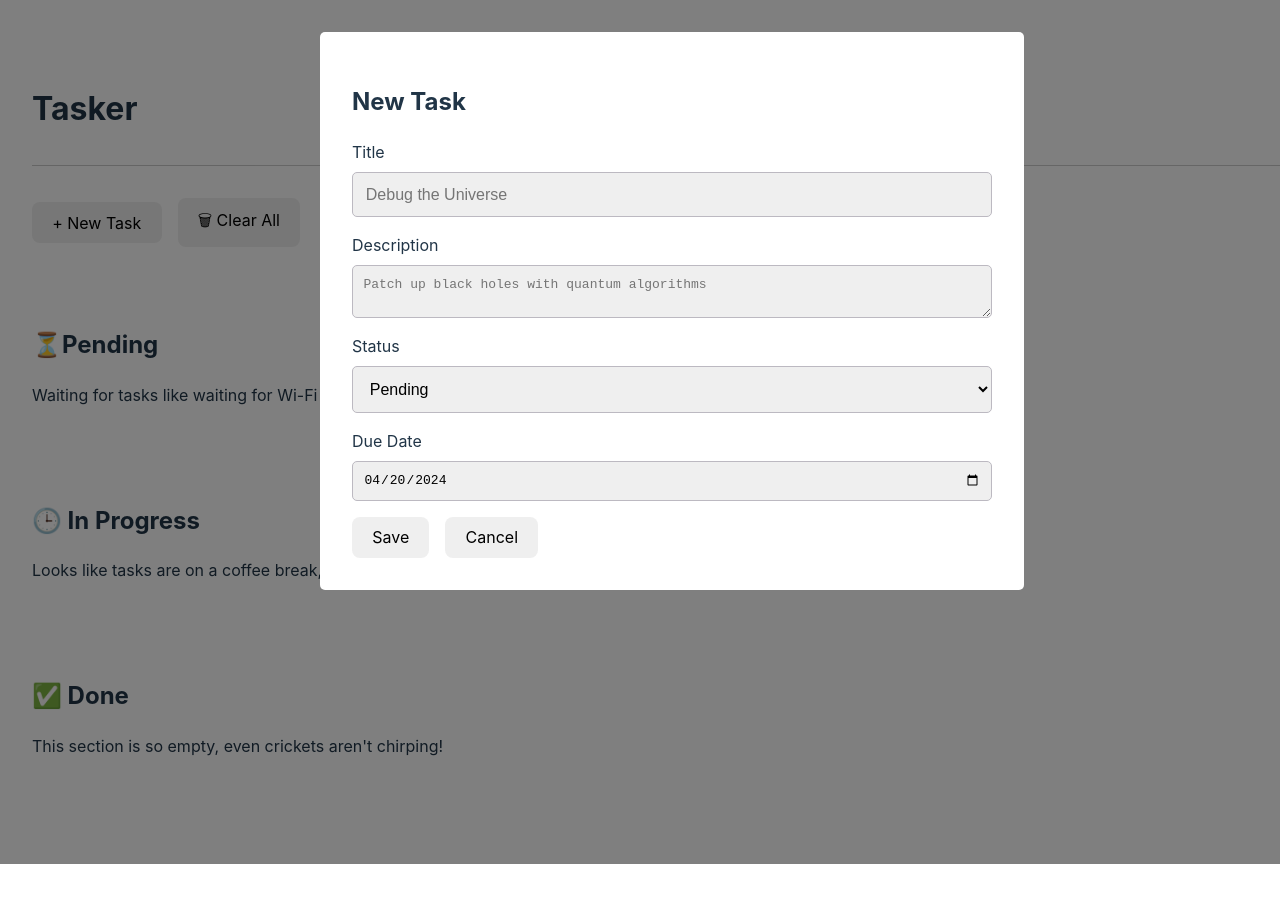
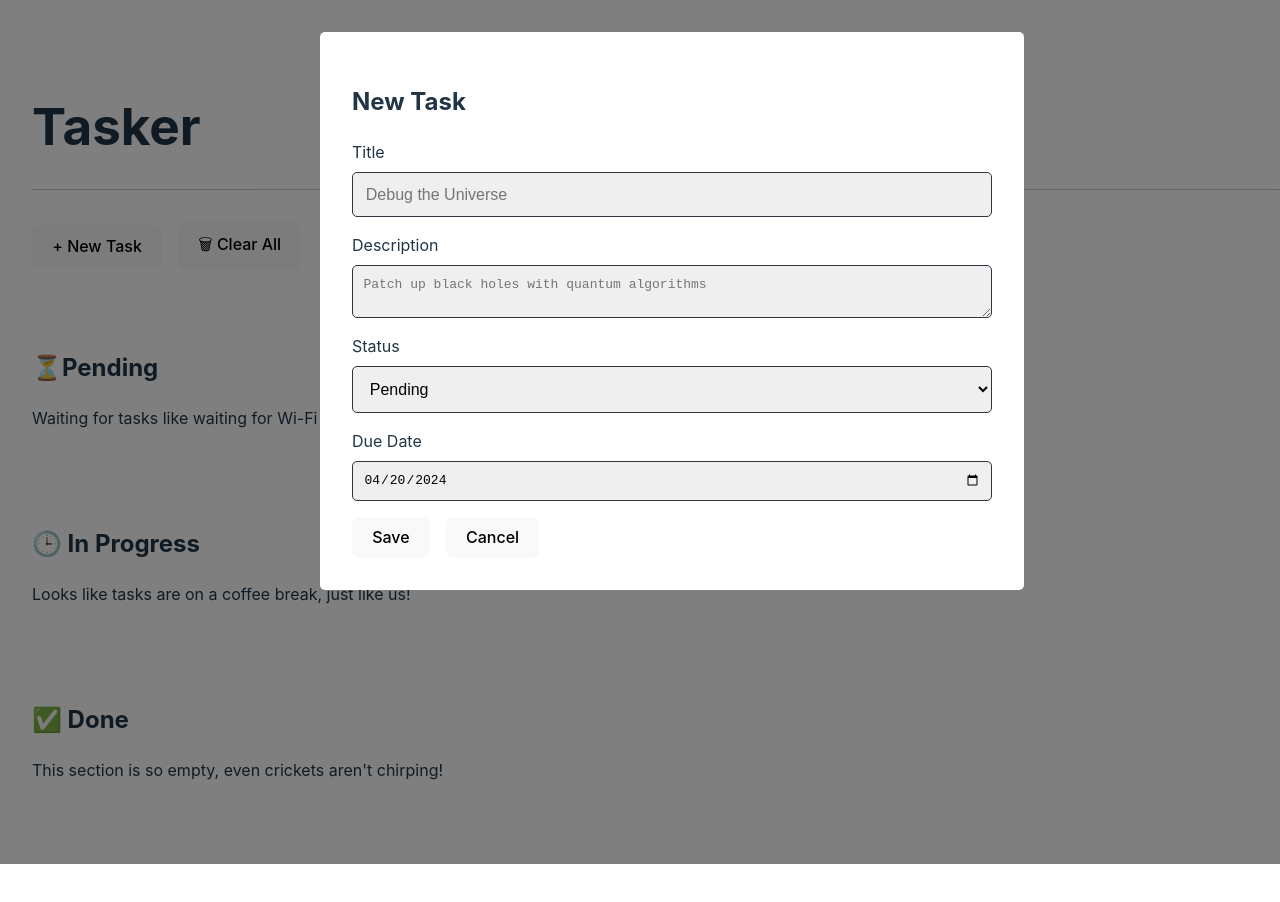
Before and after one commit to nani-samireddy/tasker, a React (Vite) app: page / in a window 1280 px wide. Both pictures are taken after a click on the button "+ New Task". Shown: the top 902 px of the page. Built offline with nearby package versions, Linux system fonts and the light colour scheme.

Commit message:
Fix css variables

```diff
--- a/src/App.css
+++ b/src/App.css
@@ -20,13 +20,13 @@
     left: 0;
     width: 100vw;
     height: 100%;
-    background-color: rgba(0, 0, 0, 0.5);
+    background-color: #00000080;
     z-index: 100;
 }
 
 .modal-content {
     position: relative;
-    background-color: var(--color-accent);
+    background-color: var(--modal-background-color);
     padding: 2em;
     border-radius: 5px;
     width: 80%;
@@ -46,8 +46,8 @@ input,
 textarea,
 select {
     padding: 0.8em;
-    border: 1px solid #363040;
-    background-color: var(--color-light-form-bg);
+    border: 1px solid var(--input-border-color);
+    background-color: var(--input-background-color);
     border-radius: 5px;
     outline: none;
     font-size: 1em;
@@ -82,7 +82,7 @@ input[type="color"] {
 
 .todo-card {
     padding: 2em;
-    background-color: var(--color-light-background);
+    background-color: var(--input-background-color);
     border-radius: 5px;
     display: flex;
     flex-direction: column;
@@ -91,10 +91,10 @@ input[type="color"] {
     gap: 3px;
     width: 80%;
     transition: all 0.25s;
-    filter: drop-shadow(0 0 10px rgba(43, 43, 45, 0.164));
+    filter: drop-shadow(0 0 10px #2b2b2d2a);
 }
 .todo-card:hover {
-    filter: drop-shadow(0 0 10px rgba(5, 19, 69, 0.141));
+    filter: drop-shadow(0 0 10px var(--color-backdrop));
     transform: scale(1.02);
 }
 
@@ -105,7 +105,7 @@ input[type="color"] {
 
 .todo-card:has(.todo-status.todo-status-completed):hover,
 .outdated {
-    filter: grayscale(1) drop-shadow(0 0 10px rgba(5, 19, 69, 0.141));
+    filter: grayscale(1) drop-shadow(0 0 10px var(--color-backdrop));
     opacity: 0.6;
 }
 
@@ -143,17 +143,17 @@ input[type="color"] {
 }
 
 .todo-status.todo-status-completed {
-    background-color: #00ff00;
+    background-color: var(--todo-status-completed);
     color: #000;
 }
 
 .todo-status.todo-status-pending {
-    background-color: #ff0000;
-    color: #fff;
+    background-color: var(--todo-status-pending);
+    color: var(--color-white);
 }
 
 .todo-status.todo-status-in-progress {
-    background-color: #ffcc00;
+    background-color: var(--todo-status-in-progress);
     color: #000;
 }
 
--- a/src/components/todoCard.jsx
+++ b/src/components/todoCard.jsx
@@ -1,6 +1,12 @@
 import { useTodos } from "../context/todoContext";
 
-export default function TodoCard({ id, title = "Todo Title", description = "Todo Description", status = "pending", dueDate = new Date().toLocaleDateString() }) {
+export default function TodoCard({
+    id,
+    title = "Todo Title",
+    description = "Todo Description",
+    status = "pending",
+    dueDate = new Date().toLocaleDateString(),
+}) {
     const { deleteTodo, setShowTodoModal, setEditingTodoId } = useTodos();
     const handleEdit = () => {
         setEditingTodoId(id);
--- a/src/index.css
+++ b/src/index.css
@@ -1,58 +1,36 @@
+/* Index.css */
 :root {
-    /* Font */
-    --font-family: Inter, system-ui, Avenir, Helvetica, Arial, sans-serif;
-    --font-size: 1em;
-    --font-weight: 400;
-    --line-height: 1.5;
-
     /* Colors */
-    --color-text: rgba(255, 255, 255, 0.87);
     --color-primary: #646cff;
     --color-primary-hover: #535bf2;
-    --color-accent: #1a1a1a;
-    --color-accent-hover: #646cff;
+    --color-white: #ffffff;
+    --text-color-white: #213547;
     --color-danger: #dc2525a1;
-    --color-danger-border: #dc2525a1;
-    --color-danger-text: #ffffff;
+    --color-backdrop: #05134524;
+    --background-color-dark: #1a1a1a;
+    --modal-background-color: #242424;
+    --input-background-color: #1212132b;
+    --input-background-color-white: #b0b0b033;
+    --input-border-color: #363040;
+    --input-border-color-white: #363040;
+    --todo-status-completed: #00ff00;
+    --todo-status-pending: #ff0000;
+    --todo-status-in-progress: #ffcc00;
+    --color-divider: #ccc;
+    --button-accent-color: #f9f9f9;
 
-    --color-background: #242424;
-    --color-border: #ccc;
-
-    --color-light-text: #213547;
-    --color-light-background: #ffffff;
-    --color-light-hover: #747bff;
-    --color-light-form-bg: #b0b0b033;
-    --color-light-form-border: #bcb9c1;
-    --color-light-modal-bg: #fff;
-    --color-light-modal-content: #fff;
-
-    /* Font Rendering */
-    --font-rendering: optimizeLegibility;
-    --font-smoothing: antialiased;
-    --osx-font-smoothing: grayscale;
-
-    /* Sizes */
-    --min-width: 320px;
-    --min-height: 100vh;
-
-    /* Transitions */
-    --transition: border-color 0.25s;
-}
-
-/* Apply the variables */
-:root {
-    font-family: var(--font-family);
-    font-size: var(--font-size);
-    font-weight: var(--font-weight);
-    line-height: var(--line-height);
-    font-synthesis: var(--font-synthesis);
-    text-rendering: var(--font-rendering);
-    -webkit-font-smoothing: var(--font-smoothing);
-    -moz-osx-font-smoothing: var(--osx-font-smoothing);
+    font-family: Inter, system-ui, Avenir, Helvetica, Arial, sans-serif;
+    line-height: 1.5;
+    font-weight: 400;
 
     color-scheme: light dark;
-    color: var(--color-text);
-    background-color: var(--color-background);
+    color: #ffffffde;
+    background-color: var(--modal-background-color);
+
+    font-synthesis: none;
+    text-rendering: optimizeLegibility;
+    -webkit-font-smoothing: antialiased;
+    -moz-osx-font-smoothing: grayscale;
 }
 
 a {
@@ -70,13 +48,18 @@ body {
     flex-direction: column;
     justify-content: flex-start;
     align-items: center;
-    min-width: var(--min-width);
-    min-height: var(--min-height);
+    min-width: 320px;
+    min-height: 100vh;
+}
+
+h1 {
+    font-size: 3.2em;
+    line-height: 1.1;
 }
 
 hr {
     border: 0;
-    border-top: 1px solid var(--color-border);
+    border-top: 1px solid var(--color-divider);
     margin: 2em 0;
 }
 
@@ -84,15 +67,15 @@ button {
     border-radius: 8px;
     border: 1px solid transparent;
     padding: 0.6em 1.2em;
-    font-size: var(--font-size);
-    font-weight: var(--font-weight);
+    font-size: 1em;
+    font-weight: 500;
     font-family: inherit;
-    background-color: var(--color-accent);
+    background-color: var(--background-color-dark);
     cursor: pointer;
-    transition: var(--transition);
+    transition: border-color 0.25s;
 }
 button:hover {
-    border-color: var(--color-primary-hover);
+    border-color: var(--color-primary);
 }
 button:focus,
 button:focus-visible {
@@ -100,40 +83,37 @@ button:focus-visible {
 }
 
 .button-primary:hover {
-    background-color: var(--color-primary-hover);
-    color: var(--color-text);
+    background-color: var(--color-primary);
+    color: var(--color-white);
 }
 
 .button-danger:hover {
     background-color: var(--color-danger);
-    border: 1px solid var(--color-danger-border);
-    color: var(--color-danger-text);
+    border: 1px solid var(--color-danger);
+    color: var(--color-white);
 }
 
 @media (prefers-color-scheme: light) {
     :root {
-        color: var(--color-light-text);
-        background-color: var(--color-light-background);
-    }
-    a:hover {
-        color: var(--color-light-hover);
+        color: var(--text-color-white);
+        background-color: var(--color-white);
     }
     button {
-        background-color: var(--color-light-form-bg);
+        background-color: var(--button-accent-color);
     }
 
     .modal-content {
-        background-color: var(--color-light-modal-content);
+        background-color: var(--color-white);
     }
 
     input,
     textarea,
     select {
-        background-color: var(--color-light-form-bg);
-        border: 1px solid var(--color-light-form-border);
+        background-color: var(--input-background-color-white);
+        border: 1px solid var(--input-border-color-white);
     }
 
     .todo-card {
-        background-color: var(--color-light-background);
+        background-color: var(--color-white);
     }
 }
```
Also changed, not shown: package.json (line endings or trailing spaces).
